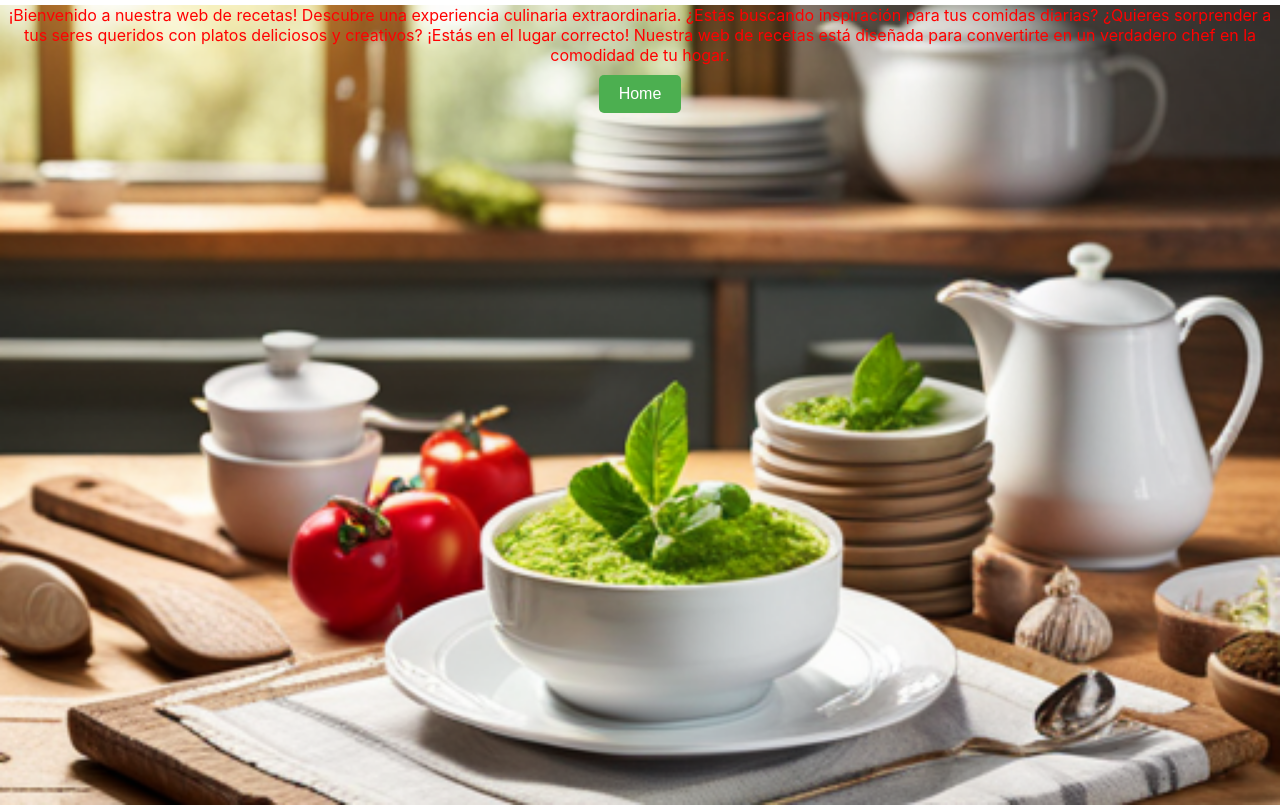
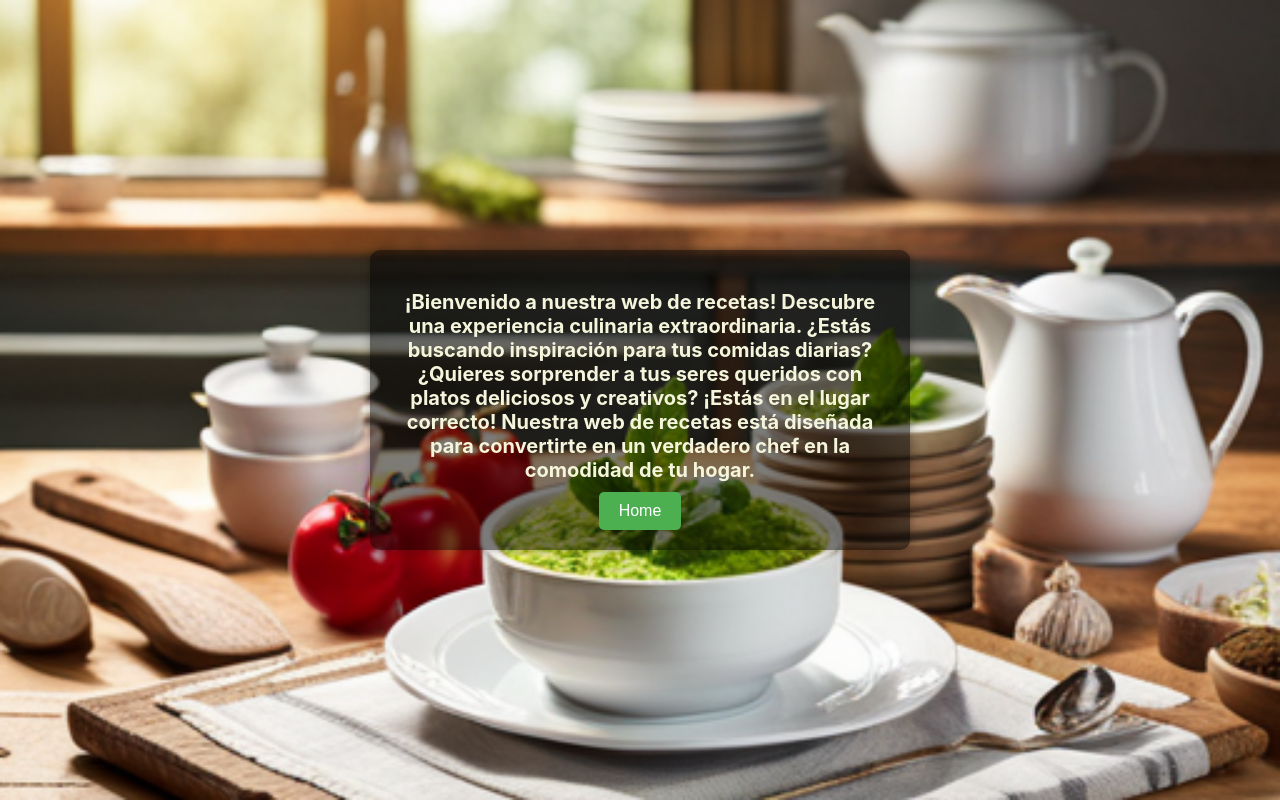
Before and after one commit to H3rC4/PI, a React (Create React App) app in the folder PI-Food-main/client/: page / in a window 1280 px wide. Built offline with nearby package versions, Linux system fonts and the light colour scheme; no server answers.

Commit message:
css de las pagina falta el de detail

```diff
--- a/PI-Food-main/client/src/component/NavBar/NavBar.jsx
+++ b/PI-Food-main/client/src/component/NavBar/NavBar.jsx
@@ -24,13 +24,13 @@ const NavBar = () => {
       <ul>
         <li>
           <Link to="/home" activeClassName={style.active} >
-            Home
+           <button>Home</button>
           </Link>
         </li>
 
         <li>
           <Link to="/add-recipe" activeClassName={style.active}>
-            Add Recipe
+           <button>Add Recipe</button>
           </Link>
         </li>
 
--- a/PI-Food-main/client/src/component/Paginado/Paginado.jsx
+++ b/PI-Food-main/client/src/component/Paginado/Paginado.jsx
@@ -22,7 +22,7 @@ const Paginado = () => {
     return (
         <div className={style.paginado}>
             <button onClick={handlerPrev}>prev</button>
-            <p>Page: {pagina}</p>
+            <h3>{ ` ${pagina}  `}</h3>
             <button onClick={handlerNext}>next</button>
         </div>
     )
--- a/PI-Food-main/client/src/component/Paginado/Paginado.module.css
+++ b/PI-Food-main/client/src/component/Paginado/Paginado.module.css
@@ -3,3 +3,6 @@
     flex-direction: row;
     justify-content: center;
 }
+.paginado h3 {
+    color: aliceblue;
+}
--- a/PI-Food-main/client/src/component/Recipe/recipe.jsx
+++ b/PI-Food-main/client/src/component/Recipe/recipe.jsx
@@ -6,7 +6,10 @@ const Recipe = (props)=>{
     <div className={style.recipe}>
         <img  src={image} alt="" />
        <Link to={`/detail/${id}`}><h4>{name} </h4> </Link>
-       {diets && diets.map((e)=><p>{e}</p>)}
+        <ul>DIETS:</ul>
+        <ul>
+       {diets && diets.map((e)=><li>{e}</li>)}
+       </ul>
     </div>
  )
 }
--- a/PI-Food-main/client/src/component/Recipe/recipe.module.css
+++ b/PI-Food-main/client/src/component/Recipe/recipe.module.css
@@ -4,10 +4,10 @@
   align-items: center;
   width: 300px;
   padding: 20px;
-  border: 1px solid #ccc;
+  border: 0;
   border-radius: 8px;
-  background-color: #fff;
-  box-shadow: 0 2px 4px rgba(0, 0, 0, 0.1);
+  background-color: rgba(0, 0, 0, 0.5);
+  box-shadow: 0 0 10px rgba(0, 0, 0, 0.3);
 }
 
 .recipe img {
@@ -22,19 +22,38 @@
   font-size: 18px;
   margin-bottom: 10px;
   text-align: center;
+  color: beige;
 }
 
 .recipe p {
   font-size: 14px;
   margin: 5px 0;
+  color: beige;
 }
 
 .recipe a {
   text-decoration: none;
-  color: #333;
+  color: white;
   transition: color 0.3s ease;
 }
 
 .recipe a:hover {
   color: #666;
 }
+
+.recipe ul {
+  display: grid;
+  grid-template-columns: repeat(2, 1fr);
+  grid-gap: 10px;
+  color: white;
+  font-weight: bold;
+  list-style-type: none; /* Elimina los puntos de los elementos */
+  padding: 0; /* Elimina el espacio de relleno por defecto */
+}
+
+.recipe li {
+  font-size: 14px;
+  margin: 5px 0;
+  font-weight: bold;
+  color: white;
+}
--- a/PI-Food-main/client/src/redux/actions.js
+++ b/PI-Food-main/client/src/redux/actions.js
@@ -6,8 +6,8 @@ import {GET_ALL, GET_NAME, ORDER, ORDER_ALFA, ORDER_API, NEXT, PREV, GET_DIETS,F
 export const   getAll = () =>{
     return async function(dispatch) {
         const serverData = await axios.get("http://localhost:3001/food/recipes")
-        const recipes = serverData.data
-      //  const recipes = modificatedResults//!despues hay q borrar eso----
+         const recipes = serverData.data
+        //const recipes = modificatedResults//!despues hay q borrar eso----
         dispatch({type: GET_ALL, payload:recipes })
     }
 }
--- a/PI-Food-main/client/src/views/DetailPage/DetailPage.jsx
+++ b/PI-Food-main/client/src/views/DetailPage/DetailPage.jsx
@@ -29,7 +29,7 @@ const DetailPage = () => {
             ? <li>{recipe.paso}</li>
             :''
           }
-          {typeof recipe.paso !== 'string' && recipe.paso.map((ele) => (
+          {recipe.paso && typeof recipe.paso !== 'string' && recipe.paso.map((ele) => (
                 <li>{ele.step}</li>
             ))}
           </ol>
--- a/PI-Food-main/client/src/views/DetailPage/DetailPage.module.css
+++ b/PI-Food-main/client/src/views/DetailPage/DetailPage.module.css
@@ -3,6 +3,10 @@
   justify-content: center;
   align-items: center;
   min-height: 100vh;
+  background-image: url('../../component/asets/cocina3.png');
+  background-size: cover;
+  background-position: center;
+
 }
 
 .recipeCard {
--- a/PI-Food-main/client/src/views/FormsPage/FormPage.jsx
+++ b/PI-Food-main/client/src/views/FormsPage/FormPage.jsx
@@ -21,7 +21,6 @@ const FormPage = () => {
     image: '',
     diets: [],
   });
-  console.log(form);
   const [errors, setErrors] = useState({});
 
   const changeHandler = (event) => {
@@ -99,7 +98,7 @@ const FormPage = () => {
         </div>
 
         <div className={style.diets}>
-          <label>Diets</label>
+          <label>Diets:</label>
           <div className={style.dietsContainer}>
             {diets.map((e) => {
               const id = String(e.id); // convertir el ID en una cadena
@@ -121,7 +120,7 @@ const FormPage = () => {
 
 
         <button type="submit" disabled={isFormValid}>
-           Agregar Receta
+           Add Recipe
         </button>
 
       </div>
--- a/PI-Food-main/client/src/views/HomePage/Home.module.css
+++ b/PI-Food-main/client/src/views/HomePage/Home.module.css
@@ -3,5 +3,5 @@
     background-image: url('../../component/asets/cocina3.png');
     background-size: cover;
     background-position: center;
-
+    min-height: 100vh;
   }
--- a/PI-Food-main/client/src/views/LandingPage/LandingPage.jsx
+++ b/PI-Food-main/client/src/views/LandingPage/LandingPage.jsx
@@ -18,11 +18,11 @@ const LandingPage = () => {
     return (
         <div className={style.container}>
             <div className={style.recuadro}>
-            <p>¡Bienvenido a nuestra web de recetas! Descubre una experiencia culinaria extraordinaria.
+            <h3>¡Bienvenido a nuestra web de recetas! Descubre una experiencia culinaria extraordinaria.
                 ¿Estás buscando inspiración para tus comidas diarias? ¿Quieres sorprender a
                 tus seres queridos con platos deliciosos y creativos? ¡Estás en el lugar correcto!
                 Nuestra web de recetas está diseñada para convertirte en un verdadero chef en la comodidad de
-                tu hogar.</p>
+                tu hogar.</h3>
             <Link to='/home'>
                 <button>Home</button>
             </Link>
--- a/PI-Food-main/client/src/views/LandingPage/LandingPage.module.css
+++ b/PI-Food-main/client/src/views/LandingPage/LandingPage.module.css
@@ -5,4 +5,23 @@
     background-image: url('../../component/asets/cocina3.png');
     background-size: cover;
     background-position: center;
+    display: flex;
+    justify-content: center;
+    align-items: center;
+    min-height: 100vh;
   }
+  .recuadro {
+    display: flex;
+    flex-direction: column;
+    justify-content: space-around;
+    background-color: rgba(0, 0, 0, 0.5);
+    border-radius: 10px;
+    box-shadow: 0 0 10px rgba(0, 0, 0, 0.3);
+    padding: 20px;
+    max-width: 500px;
+    width: 100%;
+  justify-content: center;
+  }
+  .recuadro h3 {
+    color: beige;
+  }
```
Also changed, not shown: 1 other file (tests, documents, lock files or other folders).
